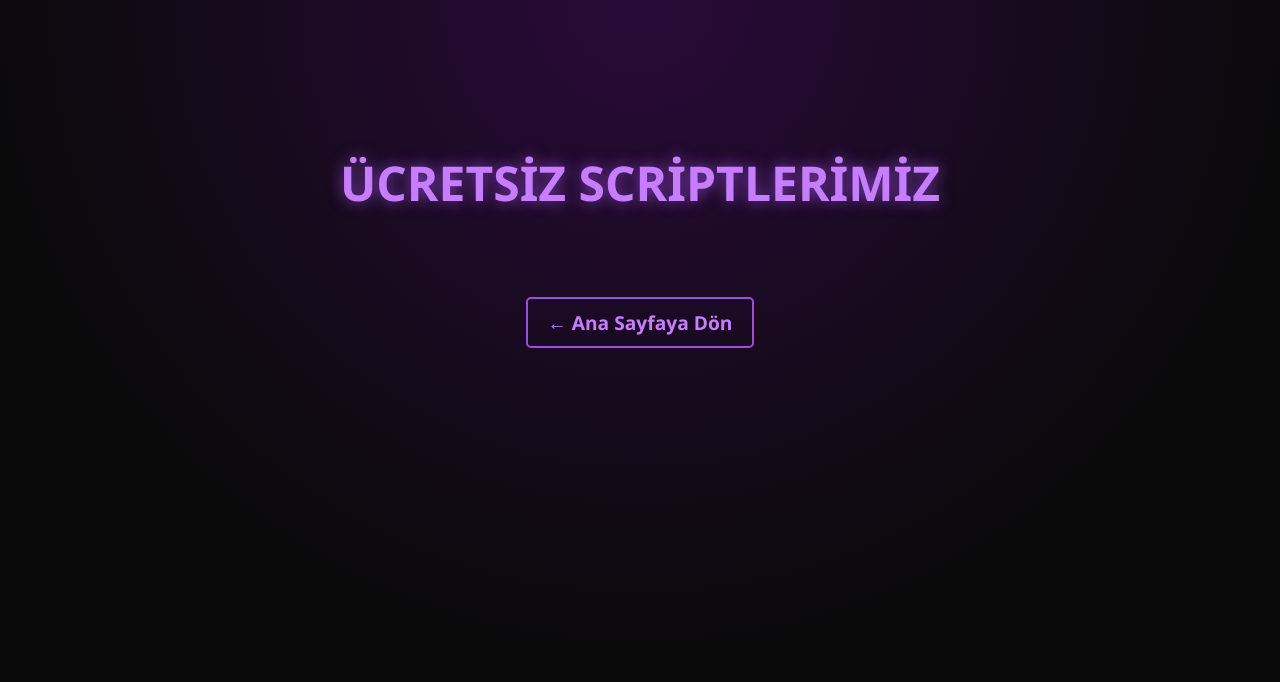
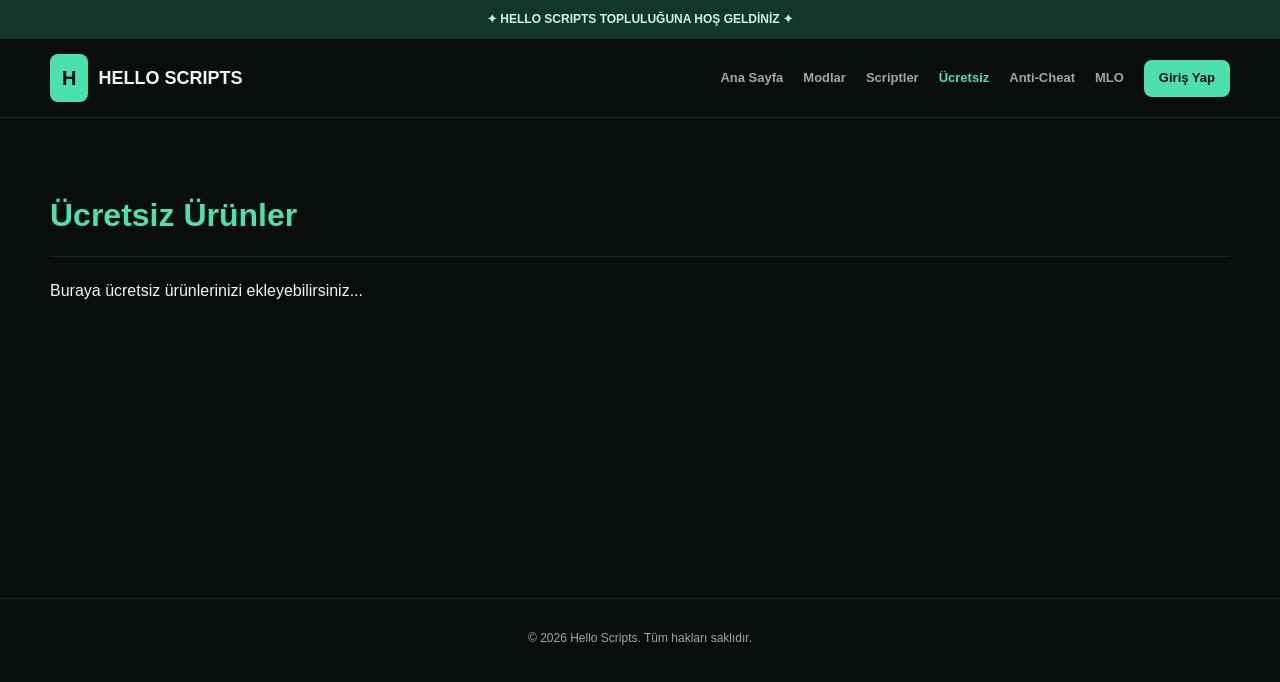
Before and after one commit to Helloscriptss/helloscripts.github.ioo, a plain HTML site: page free.html in a window 1280 px wide. Drawn offline with Linux system fonts and the light colour scheme.

Commit message:
Update free.html

```diff
--- a/free.html
+++ b/free.html
@@ -1,17 +1,47 @@
-<!DOCTYPE html>
+<!doctype html>
 <html lang="tr">
 <head>
-    <meta charset="UTF-8">
-    <title>Free Scripts | Hello Development</title>
-    <style>
-        body { background-color: #0a0a0a; color: white; font-family: 'Segoe UI', Arial, sans-serif; text-align: center; padding: 50px; background-image: radial-gradient(circle at 50% 0%, #2a0a3a 0%, #0a0a0a 60%); min-height: 100vh; margin: 0; }
-        h1 { color: #c77dff; font-size: 3em; text-shadow: 0 0 15px rgba(157, 78, 221, 0.8); text-transform: uppercase; margin-top: 100px; }
-        a { color: #c77dff; text-decoration: none; font-weight: bold; font-size: 1.2em; display: inline-block; margin-top: 50px; padding: 10px 20px; border: 2px solid #9d4edd; border-radius: 5px; transition: 0.3s; }
-        a:hover { background-color: #9d4edd; color: #fff; }
-    </style>
+  <meta charset="utf-8">
+  <meta name="viewport" content="width=device-width, initial-scale=1">
+  <title>Ücretsiz · Hello Scripts</title>
+  <style>
+    :root { color-scheme: dark; --bg:#090d0d; --surface:#101717; --text:#f2f6f4; --muted:#9baaa6; --line:rgba(224,255,246,.09); --green:#4ce0ae; }
+    *{box-sizing:border-box} body{margin:0;background:var(--bg);color:var(--text);font-family:Arial,sans-serif;line-height:1.6;} a{text-decoration:none;color:inherit}
+    .container{width:min(1180px,calc(100% - 40px));margin-inline:auto}
+    .announcement{padding:10px;background:#12352c;color:#c7f6e4;text-align:center;font-size:12px;font-weight:bold}
+    header{position:sticky;top:0;z-index:20;background:#090d0d;border-bottom:1px solid var(--line);padding:15px 0}
+    .nav{display:flex;align-items:center;justify-content:space-between}
+    .brand{display:flex;align-items:center;gap:10px;font-weight:bold;font-size:18px}
+    .brand-icon{background:var(--green);color:#090d0d;padding:8px 12px;border-radius:8px;font-size:20px}
+    .links{display:flex;gap:20px;align-items:center}
+    .links a{color:var(--muted);font-size:13px;font-weight:bold;transition:.2s}
+    .links a:hover, .links a.active{color:var(--green)}
+    .btn-giris{background:var(--green);color:#090d0d !important;padding:8px 15px;border-radius:8px}
+    .page-content{padding:50px 0; min-height:60vh;}
+    .page-content h1{color:var(--green); border-bottom:1px solid var(--line); padding-bottom:15px;}
+    footer{text-align:center;padding:30px;border-top:1px solid var(--line);color:var(--muted);font-size:12px}
+  </style>
 </head>
 <body>
-    <h1>Ücretsiz Scriptlerimiz</h1>
-    <a href="anasayfa.html">← Ana Sayfaya Dön</a>
+  <div class="announcement">✦ HELLO SCRIPTS TOPLULUĞUNA HOŞ GELDİNİZ ✦</div>
+  <header>
+    <div class="container nav">
+      <div class="brand"><span class="brand-icon">H</span> HELLO SCRIPTS</div>
+      <div class="links">
+        <a href="index.html">Ana Sayfa</a>
+        <a href="mods.html">Modlar</a>
+        <a href="scripts.html">Scriptler</a>
+        <a href="free.html" class="active">Ücretsiz</a>
+        <a href="anticheat.html">Anti-Cheat</a>
+        <a href="mlo.html">MLO</a>
+        <a href="giris.html" class="btn-giris">Giriş Yap</a>
+      </div>
+    </div>
+  </header>
+  <main class="container page-content">
+    <h1>Ücretsiz Ürünler</h1>
+    <p>Buraya ücretsiz ürünlerinizi ekleyebilirsiniz...</p>
+  </main>
+  <footer>© 2026 Hello Scripts. Tüm hakları saklıdır.</footer>
 </body>
 </html>
```
